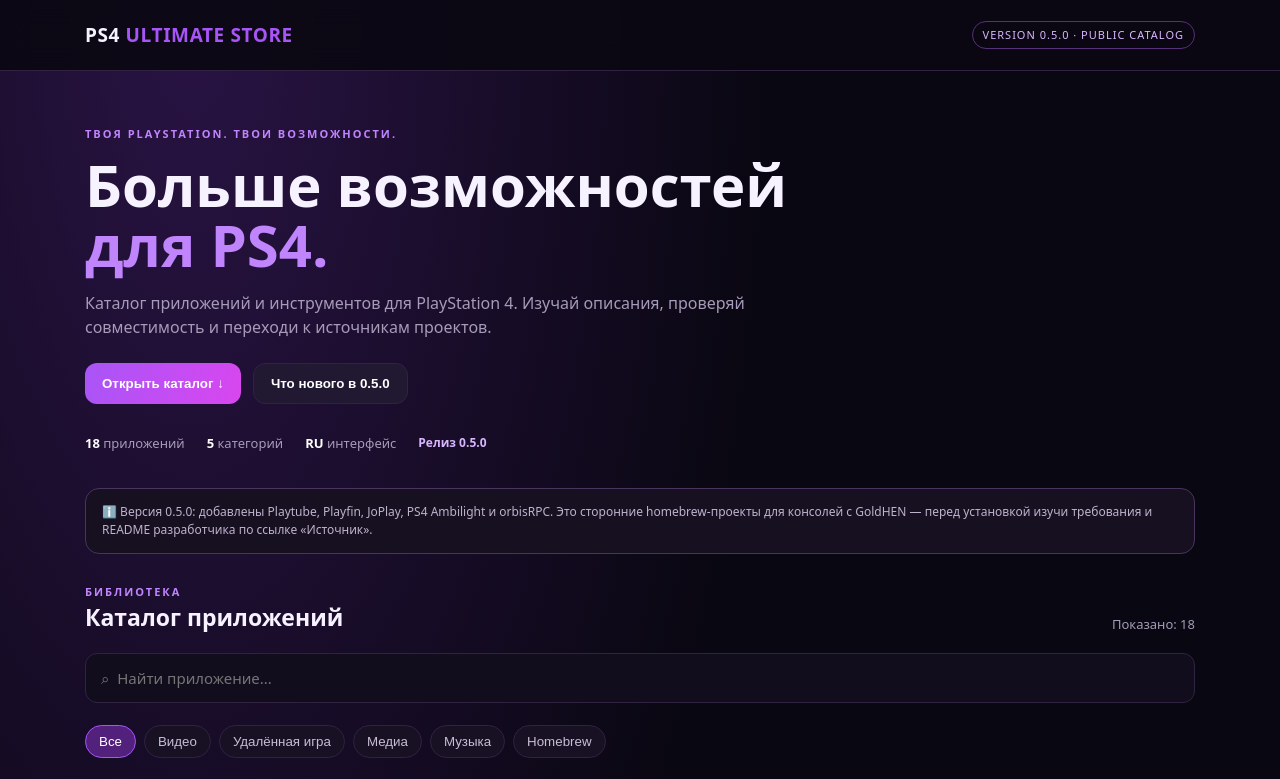
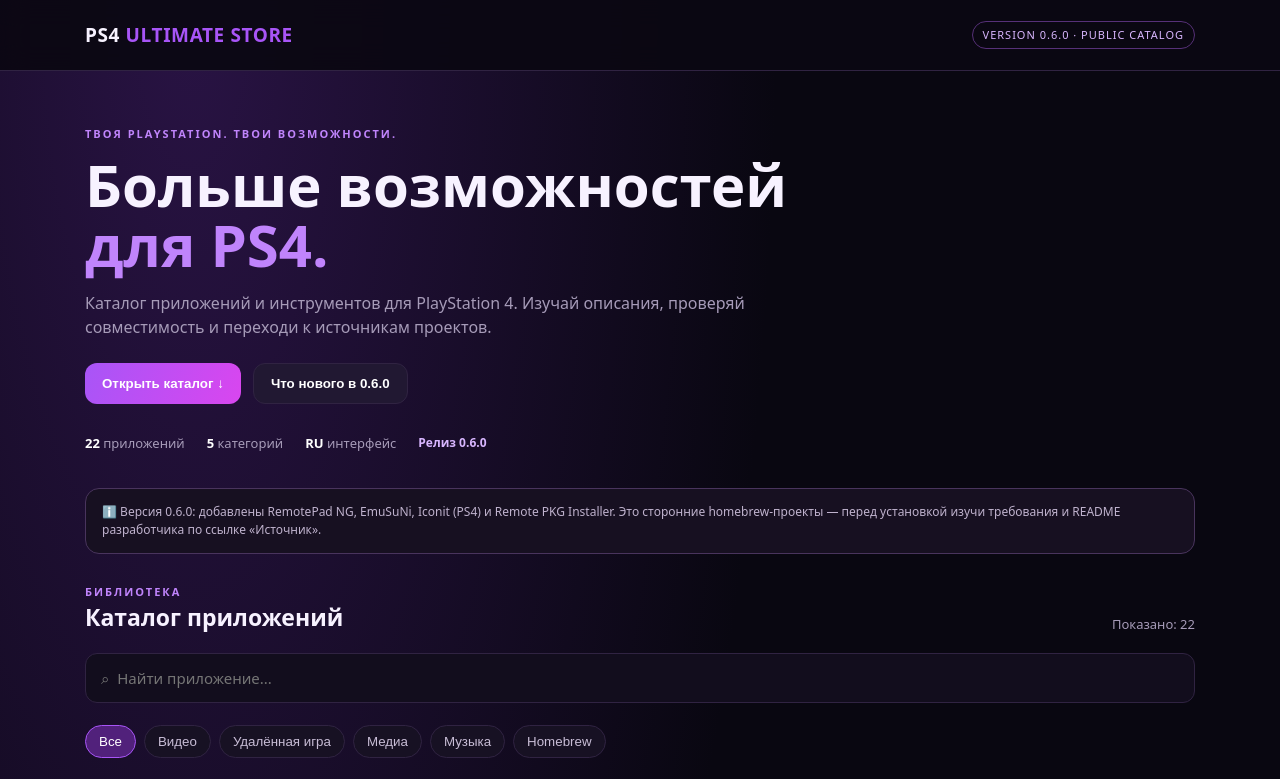
Before and after one commit to backlicks/ps4-ultimate-store, a plain HTML site: page index.html in a window 1280 px wide. Shown: the top 779 px of the page. Drawn offline with Linux system fonts and the light colour scheme.

Commit message:
Update index.html

```diff
--- a/index.html
+++ b/index.html
@@ -4,7 +4,7 @@
 <meta charset="utf-8">
 <meta name="viewport" content="width=device-width, initial-scale=1">
 <meta name="theme-color" content="#090711">
-<title>PS4 ULTIMATE STORE — 0.5.0</title>
+<title>PS4 ULTIMATE STORE — 0.6.0</title>
 <style>
 :root{--bg:#090711;--panel:#141020;--panel2:#1c1530;--purple:#a855f7;--pink:#d946ef;--muted:#a69bb8;--line:#302342}
 *{box-sizing:border-box}html{scroll-behavior:smooth}body{margin:0;background:radial-gradient(ellipse at 15% 0%,#291344 0,transparent 38%),var(--bg);color:#f7f2ff;font:15px/1.5 system-ui,-apple-system,Segoe UI,Roboto,Arial}
@@ -35,18 +35,18 @@ a.inline{color:#d8b6ff}
 </style>
 </head>
 <body>
-<header><div class="wrap nav"><div class="brand">PS4 <span>ULTIMATE STORE</span></div><div class="pill">VERSION 0.5.0 · PUBLIC CATALOG</div></div></header>
+<header><div class="wrap nav"><div class="brand">PS4 <span>ULTIMATE STORE</span></div><div class="pill">VERSION 0.6.0 · PUBLIC CATALOG</div></div></header>
 <main class="wrap">
 <section class="hero">
 <div class="eyebrow">Твоя PlayStation. Твои возможности.</div>
 <h1>Больше возможностей<br><span style="color:#c084fc">для PS4.</span></h1>
 <p>Каталог приложений и инструментов для PlayStation 4. Изучай описания, проверяй совместимость и переходи к источникам проектов.</p>
-<div class="hero-actions"><button class="btn" onclick="document.getElementById('catalog').scrollIntoView({behavior:'smooth'})">Открыть каталог ↓</button><button class="btn secondary" onclick="showInfo()">Что нового в 0.5.0</button></div>
-<div class="stats"><span><b id="count">18</b> приложений</span><span><b>5</b> категорий</span><span><b>RU</b> интерфейс</span><span class="version">Релиз 0.5.0</span></div>
+<div class="hero-actions"><button class="btn" onclick="document.getElementById('catalog').scrollIntoView({behavior:'smooth'})">Открыть каталог ↓</button><button class="btn secondary" onclick="showInfo()">Что нового в 0.6.0</button></div>
+<div class="stats"><span><b id="count">22</b> приложений</span><span><b>5</b> категорий</span><span><b>RU</b> интерфейс</span><span class="version">Релиз 0.6.0</span></div>
 </section>
-<div class="notice">ℹ️ Версия 0.5.0: добавлены Playtube, Playfin, JoPlay, PS4 Ambilight и orbisRPC. Это сторонние homebrew-проекты для консолей с GoldHEN — перед установкой изучи требования и README разработчика по ссылке «Источник».</div>
+<div class="notice">ℹ️ Версия 0.6.0: добавлены RemotePad NG, EmuSuNi, Iconit (PS4) и Remote PKG Installer. Это сторонние homebrew-проекты — перед установкой изучи требования и README разработчика по ссылке «Источник».</div>
 <section id="catalog">
-<div class="section-head"><div><div class="eyebrow">Библиотека</div><h2>Каталог приложений</h2></div><div class="muted" id="shown">Показано: 18</div></div>
+<div class="section-head"><div><div class="eyebrow">Библиотека</div><h2>Каталог приложений</h2></div><div class="muted" id="shown">Показано: 22</div></div>
 <div class="toolbar"><input id="search" class="search" placeholder="⌕  Найти приложение..." autocomplete="off"></div>
 <div class="filters" id="filters">
 <button class="filter active" data-filter="Все">Все</button><button class="filter" data-filter="Создание видео">Видео</button><button class="filter" data-filter="Удалённая игра">Удалённая игра</button><button class="filter" data-filter="Медиа">Медиа</button><button class="filter" data-filter="Музыка">Музыка</button><button class="filter" data-filter="Homebrew">Homebrew</button>
@@ -75,7 +75,11 @@ const apps=[
 {name:"Playfin",icon:"🧊",category:"Медиа",desc:"Клиент Jellyfin для PS4: просмотр библиотеки своего медиасервера, вход через Quick Connect или логин/пароль.",version:"Требуется сервер Jellyfin 10.10+; версию приложения смотри в релизах",compat:"PS4 с GoldHEN (homebrew)",source:"GitHub проекта",url:"https://github.com/LowganDev/PlayfinPS4/releases"},
 {name:"JoPlay",icon:"🎞️",category:"Медиа",desc:"Современный плеер для PS4, работающий с аддонами Stremio: разделы Home, Discover, Library и Search.",version:"Актуальную версию смотри в релизах",compat:"PS4 с GoldHEN (homebrew)",source:"GitHub проекта",url:"https://github.com/JVK3R/JoPlay/releases"},
 {name:"PS4 Ambilight",icon:"💡",category:"Homebrew",desc:"Подсветка адресуемой RGB-ленты (WLED) в такт происходящему на экране, включая необязательный режим подсветки вне игр.",version:"Актуальную версию смотри в релизах",compat:"PS4 с GoldHEN (homebrew); нужна совместимая RGB-лента/WLED-контроллер",source:"GitHub проекта",url:"https://github.com/mitchshimy/PS4-Ambilight/releases"},
-{name:"orbisRPC",icon:"🟣",category:"Homebrew",desc:"Discord Rich Presence для PS4: показывает в Discord игру, обложку и таймер сессии. Работает прямо на консоли.",version:"Актуальную версию смотри в релизах",compat:"PS4 с GoldHEN (homebrew); использование токена аккаунта Discord — на свой риск",source:"GitHub проекта",url:"https://github.com/SirHumza/orbisRPC/releases"}
+{name:"orbisRPC",icon:"🟣",category:"Homebrew",desc:"Discord Rich Presence для PS4: показывает в Discord игру, обложку и таймер сессии. Работает прямо на консоли.",version:"Актуальную версию смотри в релизах",compat:"PS4 с GoldHEN (homebrew); использование токена аккаунта Discord — на свой риск",source:"GitHub проекта",url:"https://github.com/SirHumza/orbisRPC/releases"},
+{name:"RemotePad NG",icon:"🎮",category:"Homebrew",desc:"GoldHEN-плагин: играй на PS4 с телефона, клавиатуры или геймпада Xbox, DualSense, Switch Pro. Поддерживаемый форк remotePad.",version:"Актуальную версию смотри в релизах",compat:"PS4 с GoldHEN (homebrew)",source:"GitHub проекта",url:"https://github.com/MoHadiShibli/remotePad-ng/releases"},
+{name:"EmuSuNi",icon:"🕹️",category:"Homebrew",desc:"Лончер двадцати классических консолей и аркадных плат в одном приложении: HD-рендер, читы, поддержка RetroAchievements.",version:"Актуальную версию смотри в релизах",compat:"PS4 с GoldHEN (homebrew)",source:"GitHub проекта",url:"https://github.com/arturofuentes1988/EmuSuNi/releases"},
+{name:"Iconit (PS4)",icon:"🖼️",category:"Homebrew",desc:"Windows-приложение для автоматической смены иконок XMB и аватаров профиля на джейлбрейкнутой PS4 через FTP-пейлоад.",version:"Актуальную версию смотри у разработчика",compat:"Windows + PS4 с FTP-пейлоадом (homebrew)",source:"GitHub проекта",url:"https://github.com/OfficialAhmed/Iconit-PS4"},
+{name:"Remote PKG Installer",icon:"📡",category:"Homebrew",desc:"Установка PKG на PS4 по сети с любого устройства: HTTP/REST API, живой прогресс передачи с паузой/возобновлением, параллельная загрузка по частям.",version:"Актуальную версию смотри в релизах",compat:"PS4 homebrew; совместимость зависит от системной среды",source:"GitHub проекта",url:"https://github.com/AldySan/ps4_remote_pkg_installer_nextgen/releases"}
 ];
 let active="Все";
 const grid=document.getElementById("grid"),search=document.getElementById("search");
@@ -94,7 +98,7 @@ function details(name){
  const a=apps.find(x=>x.name===name);
  openModal(`<h2>${a.icon} ${a.name}</h2><span class="tag">${a.category}</span><p>${a.desc}</p><p><b>Версия:</b> ${a.version}<br><b>Совместимость:</b> ${a.compat}<br><b>Источник:</b> ${a.source}</p><p><a class="inline" href="${a.url}" target="_blank" rel="noopener noreferrer">${a.download?"Открыть ссылку на PKG ↗":"Открыть источник ↗"}</a></p><p class="muted">${a.download?"Внимание: это сторонний установочный файл по ссылке пользователя. Его безопасность, подлинность и содержимое независимо не проверены. Перед загрузкой оцени источник и используй только контент, на который у тебя есть права.":"Проверяй авторство, требования и совместимость перед использованием."}</p>`);
 }
-function showInfo(){openModal(`<h2>Что нового в 0.5.0</h2><ul><li>Добавлены Playtube, Playfin и JoPlay (категория «Медиа»).</li><li>Добавлены PS4 Ambilight и orbisRPC (категория «Homebrew»).</li><li>Обновлены счётчик приложений и информация о релизе.</li><li>Сохранены поиск, фильтры, карточки и мобильная адаптация.</li></ul>`)}
+function showInfo(){openModal(`<h2>Что нового в 0.6.0</h2><ul><li>Добавлен RemotePad NG — игра на PS4 с телефона и сторонних геймпадов.</li><li>Добавлен EmuSuNi — лончер ретро-консолей и аркадных плат.</li><li>Добавлен Iconit (PS4) — смена иконок XMB и аватаров.</li><li>Добавлен Remote PKG Installer — установка PKG по сети без флешки.</li><li>Обновлены счётчик приложений и информация о релизе.</li></ul>`)}
 render();
 </script>
 </body>
```
